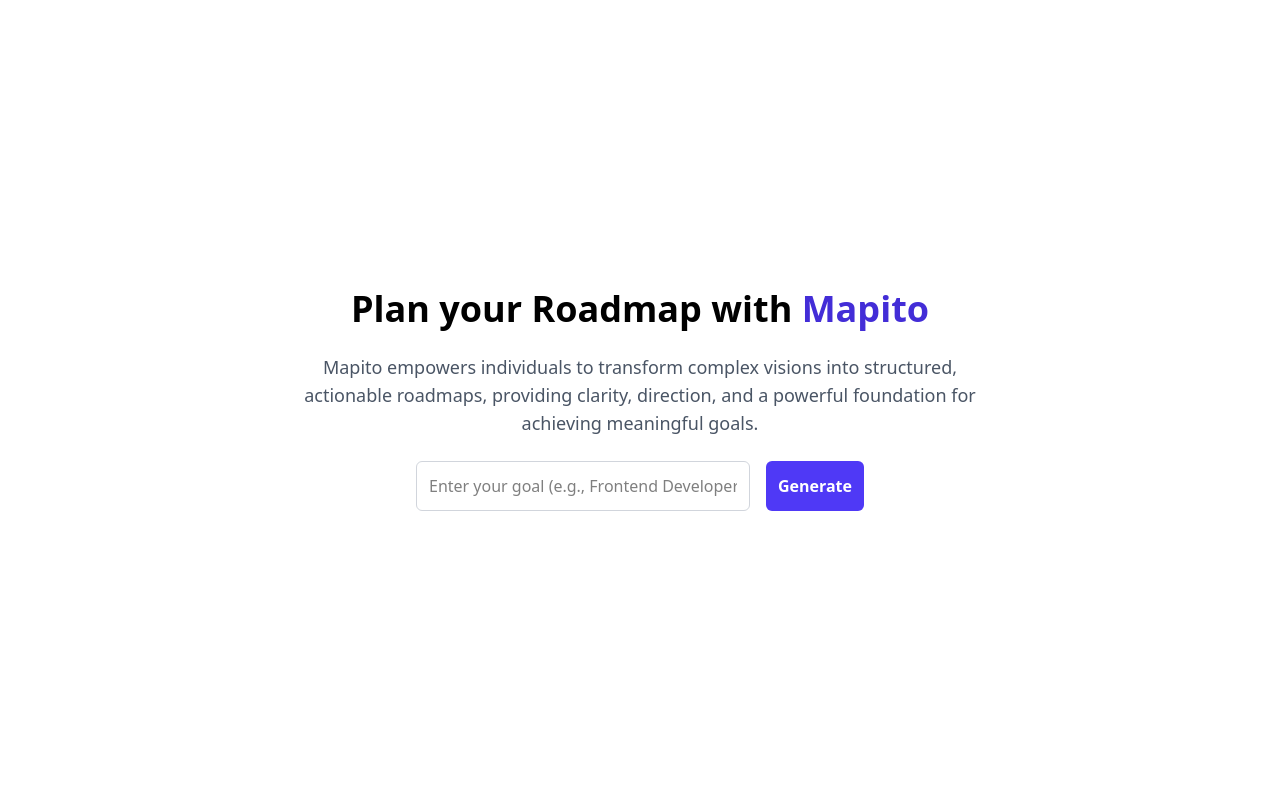
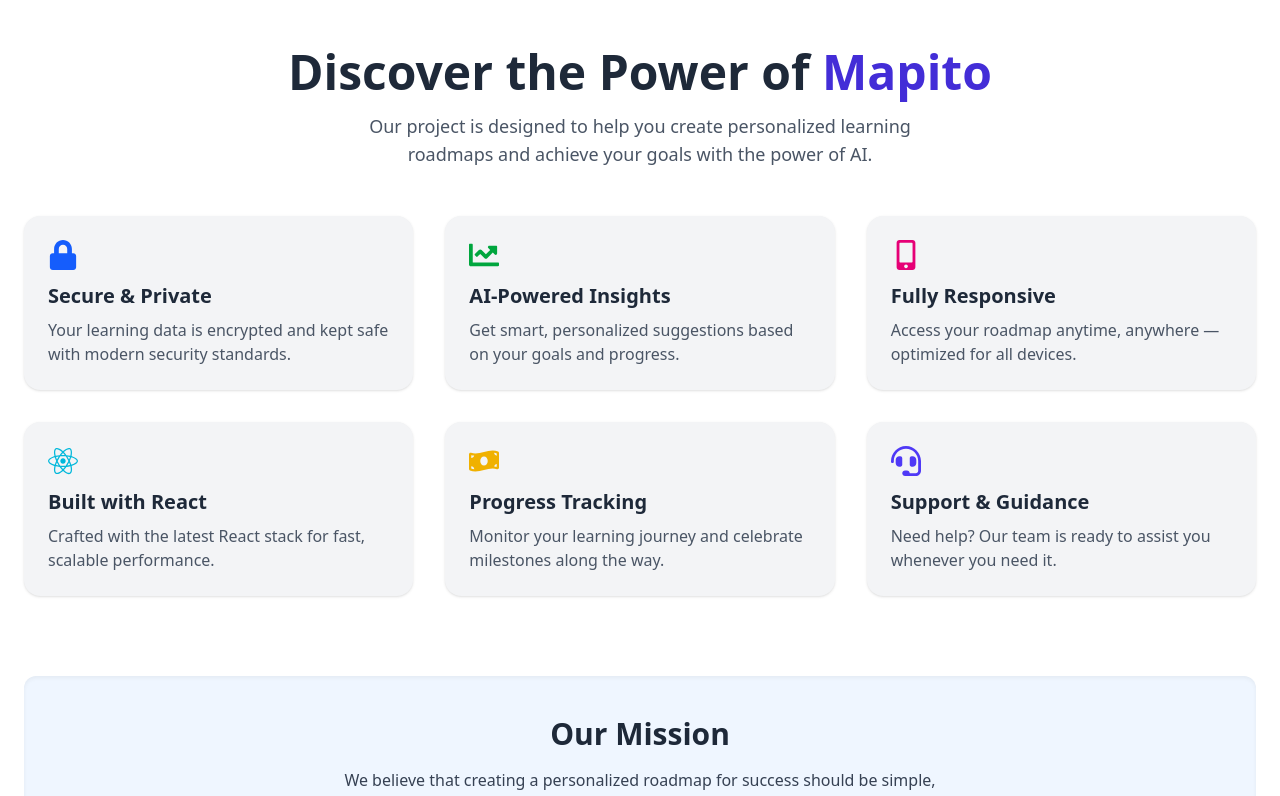
Before and after one commit to wintwah243/Mapito, a React (Vite) app in the folder mapito/: page / in a window 1280 px wide. Shown: the top 796 px of the page. Built offline with nearby package versions, Linux system fonts and the light colour scheme.

Commit message:
LearnMore page components

```diff
--- a/mapito/src/App.jsx
+++ b/mapito/src/App.jsx
@@ -1,9 +1,11 @@
 import React from 'react'
 import Hero from './components/Hero'
+import LearnMore from './components/LearnMore'
 
 const App = () => {
   return (
     <div>
+      <LearnMore />
       <Hero />
     </div>
   )
```
